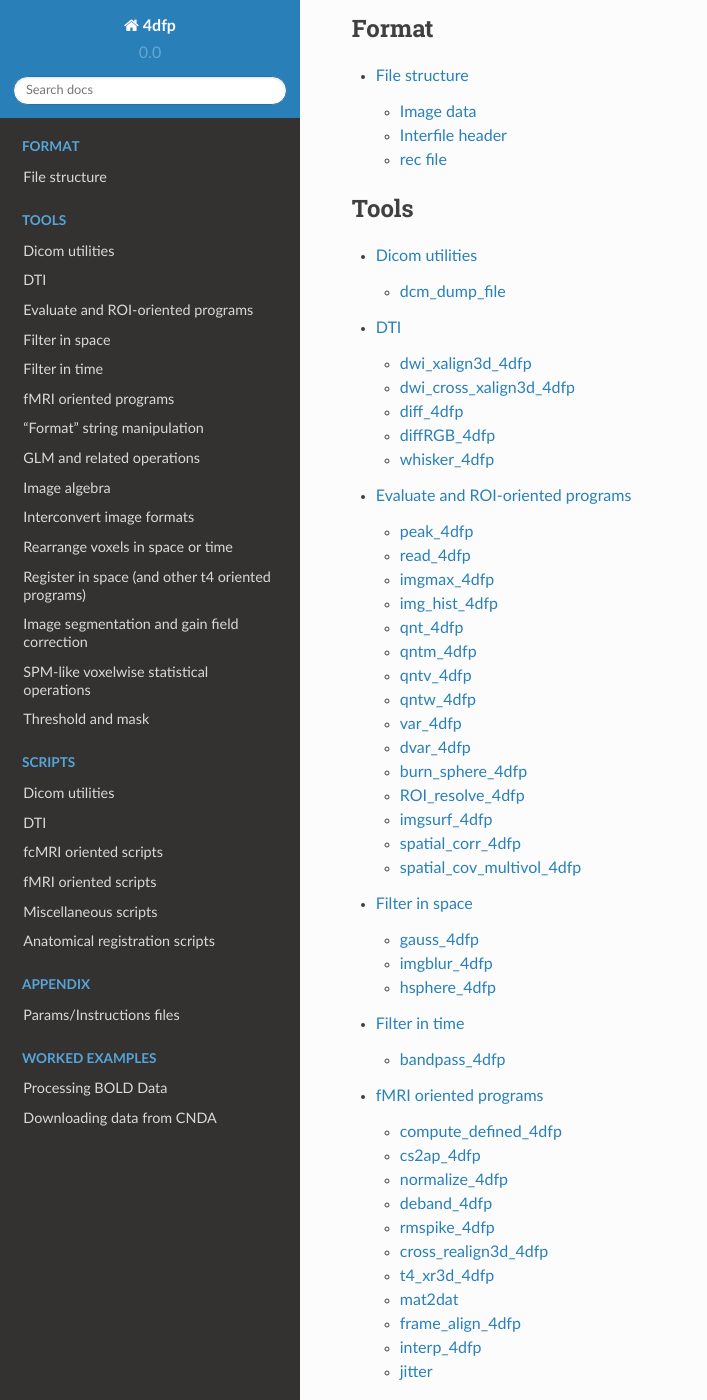
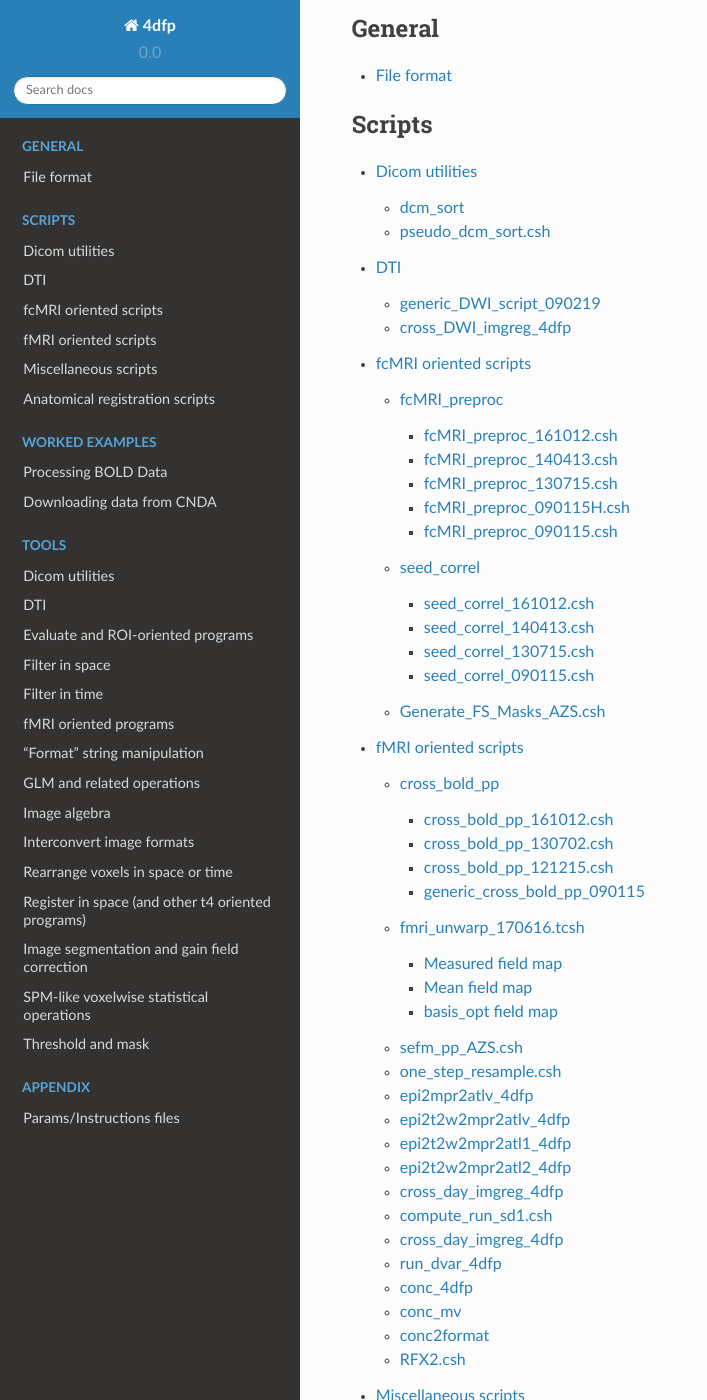
Before and after one commit to BlackHershey/4dfp-docs, a Sphinx documentation site: the page built from docs/index.rst, in a window 1280 px wide and 1400 px high, scrolled down 421 px. Shown: the whole window, without its empty margins (0-707 px from the left). Built offline with Sphinx 7.4.7 and the Read the Docs theme 2.0.0, drawn with Linux system fonts in a browser that asks for light colours; some of the changed text lies outside the part shown.

Commit message:
formatting changes to make site more navigable

```diff
--- a/docs/format.rst
+++ b/docs/format.rst
@@ -1,5 +1,5 @@
-File structure
---------------
+File format
+------------
 
 The voxel data are stored in the form of a binary image as one UNIX file.
 Consequently, 4dfp images may be directly loaded and viewed using IDL, matlab, fsleyes, etc. Information critical to interpreting the binary data (e.g., orientation, image dimensions, voxel dimensions) are stored in separate header file(s).
@@ -25,7 +25,7 @@ All 4dfp based image analysis programs used at the Washington University School
 
 
 Image data
-==========
+===========
 
 The 4dfp file format was developed to manage human head images acquired with a Siemens MRI scanner. The imato4dfp utility converts Siemens slice-based image (.ima) files into 4dfp format. This is accomplished by extracting (without reordering) the stored pixel values, converting short int to to float and writing the results to the 4dfp image file. Within each 3D volume the Siemens .ima files are read in order of decreasing image number.
 
--- a/docs/global.rst
+++ b/docs/global.rst
@@ -13,12 +13,9 @@
 
     </br>
 
-
 .. csh script params file data dictionary
 .. |params_header| replace:: **Params file variables**
 
-.. |optional_warning| replace:: Although :code:`tse` and :code:`pdt2` are optional, you should specify one or the other if you have them in order to get a better registration to atlas.
-.. |any_val_warning| replace:: Only specify the following variables if the action is desired. They will happen if you specify them at all (even if you set them to 0).
 .. |day1_path_vals| replace:: <str>
 .. |day1_path_desc| replace:: path to day1 atlas directory (required if day1_patid is set)
 
--- a/docs/index.rst
+++ b/docs/index.rst
@@ -5,16 +5,28 @@
 
 .. include:: ../README.rst
 
-
 Contents
 ========
 
 .. toctree::
-    :caption: Format
-    :maxdepth: 2
+    :caption: General
+    :maxdepth: 1
 
     format
 
+.. toctree::
+    :caption: Scripts
+    :glob:
+    :maxdepth: 3
+
+    scripts/*
+
+.. toctree::
+    :caption: Worked Examples
+    :glob:
+    :maxdepth: 2
+
+    examples/*
 
 .. toctree::
     :caption: Tools
--- /dev/null
+++ b/docs/notes/any-value-warning.rst
@@ -0,0 +1 @@
+.. warning:: Only specify the following variables if the action is desired. They will happen if you specify them at all (even if you set them to 0).
--- /dev/null
+++ b/docs/notes/cross-bold-optional-tip.rst
@@ -0,0 +1 @@
+.. tip:: Although :code:`tse` and :code:`pdt2` are optional, you should specify one or the other if you have them in order to get a better registration to atlas.
--- /dev/null
+++ b/docs/notes/params-file-tip.rst
@@ -0,0 +1 @@
+.. tip:: For more information on script inputs, see :ref:`params_inst`.
--- a/docs/scripts/dti.rst
+++ b/docs/scripts/dti.rst
@@ -2,6 +2,8 @@
 
 DTI
 ===
+
+.. include:: ../notes/params-file-tip.rst
 
 generic_DWI_script_090219
 -------------------------
```
Also changed, not shown: other parts of docs/index.rst (+0 -17 lines), docs/scripts/fcmri.rst (+5 -2 lines), docs/scripts/fmri.rst (+10 -8 lines).
